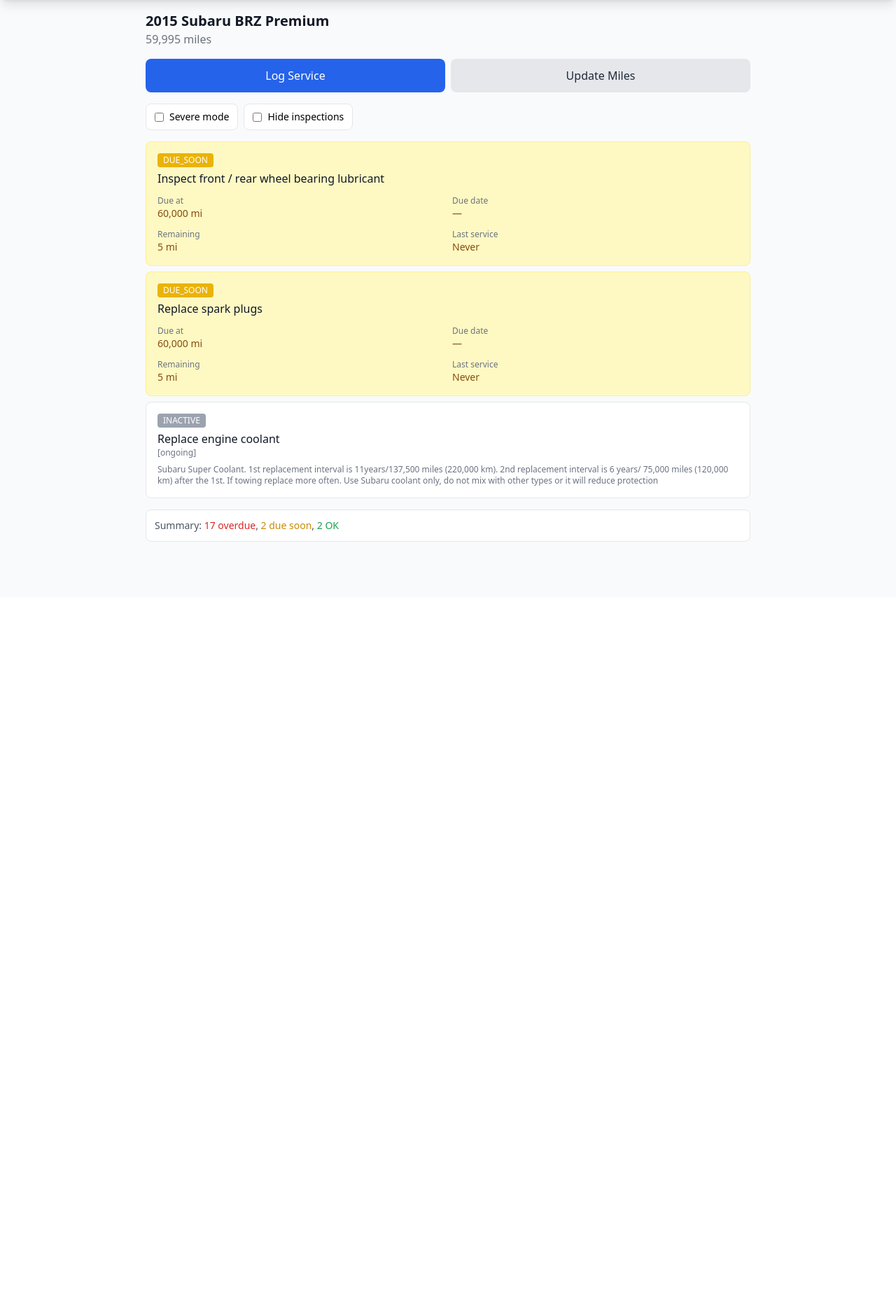
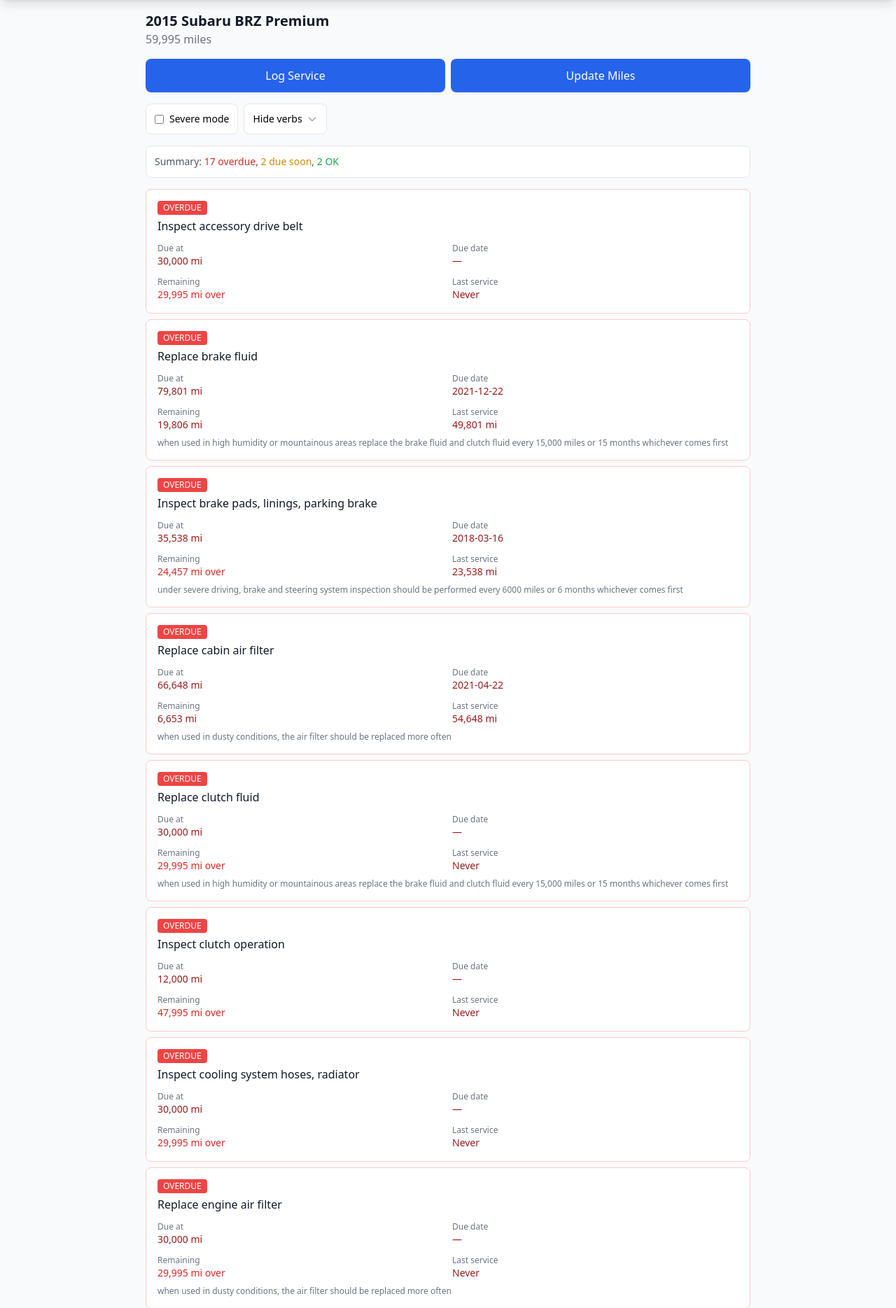
Before and after one commit to mrdefenestrator/maint-schedule, a Flask app: page /vehicle/brz in a window 1280 px wide. Shown: the part 68-1937 px from the top of the page at 70% size. Before the commit the page ends 842 px from the top, so only its background shows below. Run offline with Flask 3, Linux system fonts and the light colour scheme; some libraries are stand-ins or nearby versions.

Commit message:
gui refinement

```diff
--- a/web/app.py
+++ b/web/app.py
@@ -93,11 +93,14 @@ def index():
         overdue = sum(1 for s in all_status if s.status == Status.OVERDUE)
         due_soon = sum(1 for s in all_status if s.status == Status.DUE_SOON)
 
+        ok = sum(1 for s in all_status if s.status == Status.OK)
+
         vehicles.append({
             "id": get_vehicle_id(path),
             "vehicle": vehicle,
             "overdue": overdue,
             "due_soon": due_soon,
+            "ok": ok,
         })
 
     return render_template("index.html", vehicles=vehicles)
@@ -113,9 +116,14 @@ def vehicle_detail(vehicle_id: str):
 
     vehicle = load_vehicle(path)
     severe = request.args.get("severe", "").lower() == "true"
-    exclude_inspect = request.args.get("exclude_inspect", "").lower() == "true"
 
-    exclude_verbs = ["inspect"] if exclude_inspect else None
+    # Get all unique verbs from vehicle rules
+    all_verbs = sorted(set(r.verb.lower() for r in vehicle.rules))
+
+    # Get excluded verbs from query string (can be multiple)
+    exclude_verbs = request.args.getlist("exclude")
+    exclude_verbs = [v.lower() for v in exclude_verbs] if exclude_verbs else None
+
     all_status = vehicle.get_all_service_status(severe=severe, exclude_verbs=exclude_verbs)
 
     # Sort by urgency (OVERDUE first, then DUE_SOON, etc.)
@@ -127,7 +135,8 @@ def vehicle_detail(vehicle_id: str):
         vehicle=vehicle,
         all_status=all_status,
         severe=severe,
-        exclude_inspect=exclude_inspect,
+        all_verbs=all_verbs,
+        exclude_verbs=exclude_verbs or [],
         Status=Status,
     )
 
--- a/web/templates/base.html
+++ b/web/templates/base.html
@@ -13,6 +13,12 @@
 
     <!-- HTMX -->
     <script src="https://unpkg.com/htmx.org@1.9.10"></script>
+    <script>
+        // Disable HTMX features that can cause unexpected behavior
+        htmx.config.historyCacheSize = 0;
+        htmx.config.refreshOnHistoryMiss = false;
+        htmx.config.defaultSwapStyle = 'innerHTML';
+    </script>
 
     <style>
         /* Custom styles for mobile touch targets */
@@ -56,7 +62,7 @@
         {% if messages %}
             <div class="max-w-4xl mx-auto px-4 pt-4">
                 {% for category, message in messages %}
-                    <div class="mb-2 p-3 rounded-lg text-sm
+                    <div class="flash-message mb-2 p-3 rounded-lg text-sm
                         {% if category == 'error' %}bg-red-100 text-red-800 border border-red-200
                         {% elif category == 'success' %}bg-green-100 text-green-800 border border-green-200
                         {% else %}bg-blue-100 text-blue-800 border border-blue-200{% endif %}">
@@ -79,7 +85,7 @@
         // Auto-dismiss flash messages after 3 seconds
         document.addEventListener('DOMContentLoaded', function() {
             setTimeout(function() {
-                document.querySelectorAll('[class*="bg-green-100"], [class*="bg-red-100"]').forEach(function(el) {
+                document.querySelectorAll('.flash-message').forEach(function(el) {
                     el.style.transition = 'opacity 0.3s';
                     el.style.opacity = '0';
                     setTimeout(function() { el.remove(); }, 300);
--- a/web/templates/partials/status_table.html
+++ b/web/templates/partials/status_table.html
@@ -1,3 +1,15 @@
+<!-- Summary -->
+{% set overdue_count = all_status | selectattr('status', 'equalto', Status.OVERDUE) | list | length %}
+{% set due_soon_count = all_status | selectattr('status', 'equalto', Status.DUE_SOON) | list | length %}
+{% set ok_count = all_status | selectattr('status', 'equalto', Status.OK) | list | length %}
+
+<div class="mb-4 p-3 bg-white rounded-lg border border-gray-200 text-sm text-gray-600">
+    <span class="font-medium">Summary:</span>
+    {% if overdue_count > 0 %}<span class="text-red-600">{{ overdue_count }} overdue</span>{% if due_soon_count > 0 or ok_count > 0 %}, {% endif %}{% endif %}
+    {% if due_soon_count > 0 %}<span class="text-yellow-600">{{ due_soon_count }} due soon</span>{% if ok_count > 0 %}, {% endif %}{% endif %}
+    {% if ok_count > 0 %}<span class="text-green-600">{{ ok_count }} OK</span>{% endif %}
+</div>
+
 <!-- Status cards for mobile-friendly display -->
 <div class="space-y-2">
     {% for service in all_status %}
@@ -72,15 +84,3 @@
     </div>
     {% endfor %}
 </div>
-
-<!-- Summary -->
-{% set overdue_count = all_status | selectattr('status', 'equalto', Status.OVERDUE) | list | length %}
-{% set due_soon_count = all_status | selectattr('status', 'equalto', Status.DUE_SOON) | list | length %}
-{% set ok_count = all_status | selectattr('status', 'equalto', Status.OK) | list | length %}
-
-<div class="mt-4 p-3 bg-white rounded-lg border border-gray-200 text-sm text-gray-600">
-    <span class="font-medium">Summary:</span>
-    {% if overdue_count > 0 %}<span class="text-red-600">{{ overdue_count }} overdue</span>{% if due_soon_count > 0 or ok_count > 0 %}, {% endif %}{% endif %}
-    {% if due_soon_count > 0 %}<span class="text-yellow-600">{{ due_soon_count }} due soon</span>{% if ok_count > 0 %}, {% endif %}{% endif %}
-    {% if ok_count > 0 %}<span class="text-green-600">{{ ok_count }} OK</span>{% endif %}
-</div>
--- a/web/templates/vehicle.html
+++ b/web/templates/vehicle.html
@@ -21,51 +21,79 @@
 
 <!-- Action Buttons -->
 <div class="flex gap-2 mb-4">
-    <button hx-get="{{ url_for('log_service_form', vehicle_id=vehicle_id) }}"
+    <button type="button"
+            hx-get="{{ url_for('log_service_form', vehicle_id=vehicle_id) }}"
             hx-target="#modal-content"
             hx-swap="innerHTML"
+            hx-trigger="click"
             onclick="document.getElementById('modal').classList.remove('hidden')"
             class="flex-1 bg-blue-600 text-white py-3 px-4 rounded-lg font-medium touch-target
                    hover:bg-blue-700 active:bg-blue-800 transition-colors">
         Log Service
     </button>
-    <button hx-get="{{ url_for('update_mileage_form', vehicle_id=vehicle_id) }}"
+    <button type="button"
+            hx-get="{{ url_for('update_mileage_form', vehicle_id=vehicle_id) }}"
             hx-target="#modal-content"
             hx-swap="innerHTML"
+            hx-trigger="click"
             onclick="document.getElementById('modal').classList.remove('hidden')"
-            class="flex-1 bg-gray-200 text-gray-800 py-3 px-4 rounded-lg font-medium touch-target
-                   hover:bg-gray-300 active:bg-gray-400 transition-colors">
+            class="flex-1 bg-blue-600 text-white py-3 px-4 rounded-lg font-medium touch-target
+                   hover:bg-blue-700 active:bg-blue-800 transition-colors">
         Update Miles
     </button>
 </div>
 
 <!-- Filters -->
-<div class="flex flex-wrap gap-2 mb-4">
+<form id="filter-form" method="get" action="{{ url_for('vehicle_detail', vehicle_id=vehicle_id) }}" class="mb-4">
+    <div class="flex flex-wrap gap-2">
         <label class="inline-flex items-center bg-white px-3 py-2 rounded-lg border border-gray-200 text-sm cursor-pointer">
             <input type="checkbox"
-               id="severe-toggle"
+                   name="severe"
+                   value="true"
                    {% if severe %}checked{% endif %}
-               hx-get="{{ url_for('vehicle_status_partial', vehicle_id=vehicle_id) }}"
-               hx-target="#status-table"
-               hx-swap="innerHTML"
-               hx-include="#exclude-inspect-toggle"
-               hx-vals='js:{"severe": document.getElementById("severe-toggle").checked}'
+                   onchange="this.form.submit()"
                    class="mr-2 rounded border-gray-300 text-blue-600 focus:ring-blue-500">
             Severe mode
         </label>
-    <label class="inline-flex items-center bg-white px-3 py-2 rounded-lg border border-gray-200 text-sm cursor-pointer">
+
+        <!-- Hide verbs dropdown -->
+        <div class="relative">
+            <button type="button"
+                    onclick="document.getElementById('verb-dropdown').classList.toggle('hidden')"
+                    class="inline-flex items-center bg-white px-3 py-2 rounded-lg border border-gray-200 text-sm touch-target">
+                Hide verbs
+                {% if exclude_verbs %}<span class="ml-1.5 bg-blue-100 text-blue-800 px-1.5 py-0.5 rounded text-xs">{{ exclude_verbs | length }}</span>{% endif %}
+                <svg class="w-4 h-4 ml-1.5 text-gray-400" fill="none" stroke="currentColor" viewBox="0 0 24 24">
+                    <path stroke-linecap="round" stroke-linejoin="round" stroke-width="2" d="M19 9l-7 7-7-7"/>
+                </svg>
+            </button>
+            <div id="verb-dropdown" class="hidden absolute z-10 mt-1 w-48 bg-white rounded-lg shadow-lg border border-gray-200 py-2">
+                {% for verb in all_verbs %}
+                <label class="flex items-center px-3 py-2 hover:bg-gray-50 cursor-pointer">
                     <input type="checkbox"
-               id="exclude-inspect-toggle"
-               {% if exclude_inspect %}checked{% endif %}
-               hx-get="{{ url_for('vehicle_status_partial', vehicle_id=vehicle_id) }}"
-               hx-target="#status-table"
-               hx-swap="innerHTML"
-               hx-include="#severe-toggle"
-               hx-vals='js:{"exclude_inspect": document.getElementById("exclude-inspect-toggle").checked}'
+                           name="exclude"
+                           value="{{ verb }}"
+                           {% if verb in exclude_verbs %}checked{% endif %}
+                           onchange="document.getElementById('filter-form').submit()"
                            class="mr-2 rounded border-gray-300 text-blue-600 focus:ring-blue-500">
-        Hide inspections
+                    <span class="text-sm">{{ verb }}</span>
                 </label>
+                {% endfor %}
             </div>
+        </div>
+    </div>
+</form>
+
+<script>
+    // Close dropdown when clicking outside
+    document.addEventListener('click', function(e) {
+        var dropdown = document.getElementById('verb-dropdown');
+        var button = dropdown.previousElementSibling;
+        if (!dropdown.contains(e.target) && !button.contains(e.target)) {
+            dropdown.classList.add('hidden');
+        }
+    });
+</script>
 
 <!-- Status Table -->
 <div id="status-table">
```
Also changed, not shown: web/templates/index.html (+22 -18 lines). Lines whose indentation alone changed are shown as unchanged.
